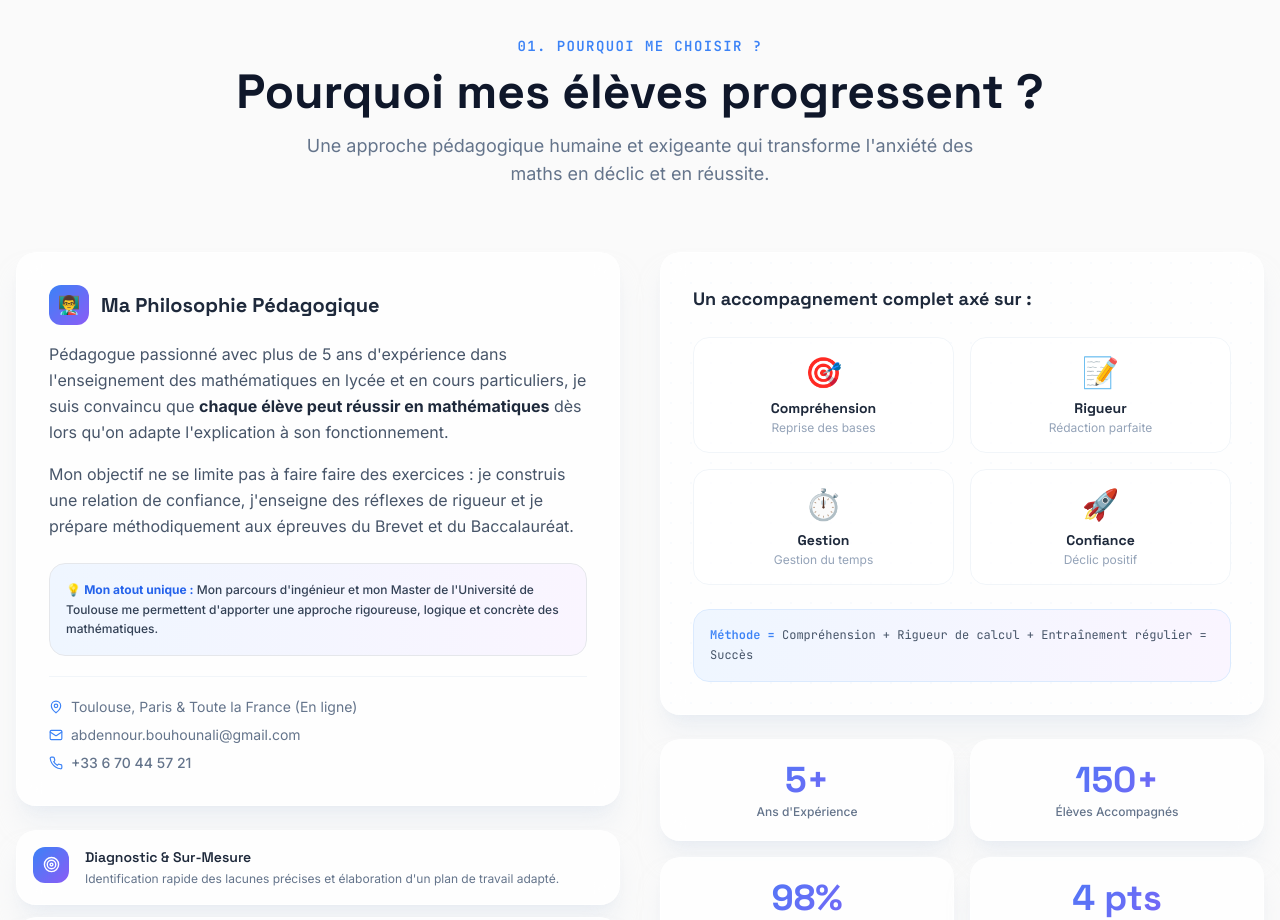
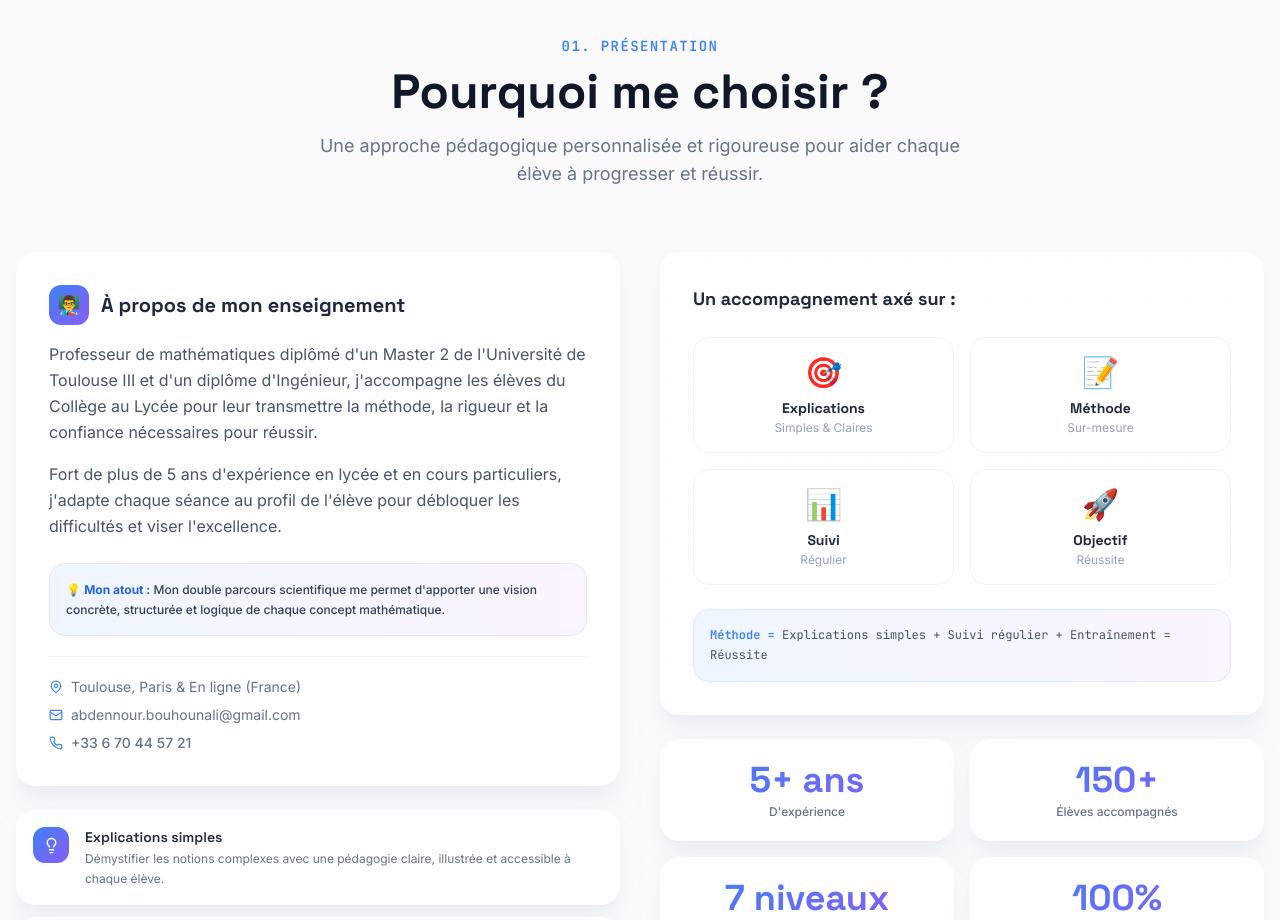
Before and after one commit to Abdennour-bouhounali/prof-portfolio, a React (Vite) app: page / in a window 1280 px wide. Shown: the part 860-1780 px from the top of the page. Built offline with nearby package versions, Linux system fonts and the light colour scheme.

Commit message:
Transform About.jsx into Pourquoi me choisir with 4 pillars and educational metrics

```diff
--- a/src/components/About.jsx
+++ b/src/components/About.jsx
@@ -1,19 +1,35 @@
 import { useEffect, useRef, useState } from 'react';
 import { motion, useInView } from 'framer-motion';
-import { Target, Lightbulb, Trophy, Award, MapPin, Mail, Phone, BookOpen } from 'lucide-react';
+import { Lightbulb, Sliders, LineChart, Target, MapPin, Mail, Phone } from 'lucide-react';
 
 const whatIDo = [
-  { icon: Target, label: 'Diagnostic & Sur-Mesure', desc: 'Identification rapide des lacunes précises et élaboration d\'un plan de travail adapté.' },
-  { icon: Lightbulb, label: 'Déclic & Autonomie', desc: 'Explications claires, schémas intuitifs et méthode progressive pour rendre le cours évident.' },
-  { icon: Trophy, label: 'Préparation aux Examens', desc: 'Entraînement intensif sur annales du Brevet et du Bac avec gestion du temps et du stress.' },
-  { icon: Award, label: 'Rigueur & Suivi Parents', desc: 'Enseignement de la rédaction d\'examen et bilan synthétique transmis après chaque cours.' },
+  {
+    icon: Lightbulb,
+    label: 'Explications simples',
+    desc: 'Démystifier les notions complexes avec une pédagogie claire, illustrée et accessible à chaque élève.'
+  },
+  {
+    icon: Sliders,
+    label: 'Méthode personnalisée',
+    desc: 'Un accompagnement sur-mesure adapté au rythme, au niveau et au mode d\'apprentissage de votre enfant.'
+  },
+  {
+    icon: LineChart,
+    label: 'Suivi régulier',
+    desc: 'Un bilan d\'avancement systématique après chaque séance pour mesurer les progrès et informer les parents.'
+  },
+  {
+    icon: Target,
+    label: 'Objectif réussite',
+    desc: 'Préparation ciblée aux devoirs surveillés, contrôles et examens officiels (Brevet DNB et Baccalauréat).'
+  },
 ];
 
 const stats = [
-  { value: 5, suffix: '+', label: "Ans d'Expérience" },
-  { value: 150, suffix: '+', label: 'Élèves Accompagnés' },
-  { value: 98, suffix: '%', label: 'Réussite Brevet / Bac' },
-  { value: 4, suffix: ' pts', label: 'Progression Moyenne' },
+  { value: 5, suffix: '+ ans', label: "D'expérience" },
+  { value: 150, suffix: '+', label: 'Élèves accompagnés' },
+  { value: 7, suffix: ' niveaux', label: 'Du Collège au Lycée' },
+  { value: 100, suffix: '%', label: 'En ligne & À domicile' },
 ];
 
 function CountUp({ target, suffix, inView }) {
@@ -74,11 +90,11 @@ export default function About() {
           className="text-center mb-16"
         >
           <p className="font-mono-jetbrains text-blue-500 text-sm font-semibold tracking-widest uppercase mb-3">
-            01. Pourquoi me choisir ?
+            01. Présentation
           </p>
-          <h2 className="section-title">Pourquoi mes élèves progressent ?</h2>
+          <h2 className="section-title">Pourquoi me choisir ?</h2>
           <p className="section-subtitle">
-            Une approche pédagogique humaine et exigeante qui transforme l'anxiété des maths en déclic et en réussite.
+            Une approche pédagogique personnalisée et rigoureuse pour aider chaque élève à progresser et réussir.
           </p>
         </motion.div>
 
@@ -98,27 +114,27 @@ export default function About() {
                   style={{ background: 'linear-gradient(135deg, #3B82F6, #8B5CF6)' }}>
                   👨‍🏫
                 </div>
-                <h3 className="font-space text-xl font-bold text-slate-800">Ma Philosophie Pédagogique</h3>
+                <h3 className="font-space text-xl font-bold text-slate-800">À propos de mon enseignement</h3>
               </div>
 
               <p className="font-inter text-slate-600 leading-relaxed mb-4">
-                Pédagogue passionné avec plus de 5 ans d'expérience dans l'enseignement des mathématiques en lycée et en cours particuliers, je suis convaincu que <strong className="text-slate-800">chaque élève peut réussir en mathématiques</strong> dès lors qu'on adapte l'explication à son fonctionnement.
+                Professeur de mathématiques diplômé d'un Master 2 de l'Université de Toulouse III et d'un diplôme d'Ingénieur, j'accompagne les élèves du Collège au Lycée pour leur transmettre la méthode, la rigueur et la confiance nécessaires pour réussir.
               </p>
               <p className="font-inter text-slate-600 leading-relaxed">
-                Mon objectif ne se limite pas à faire faire des exercices : je construis une relation de confiance, j'enseigne des réflexes de rigueur et je prépare méthodiquement aux épreuves du Brevet et du Baccalauréat.
+                Fort de plus de 5 ans d'expérience en lycée et en cours particuliers, j'adapte chaque séance au profil de l'élève pour débloquer les difficultés et viser l'excellence.
               </p>
 
               {/* Differentiator banner */}
               <div className="mt-6 p-4 rounded-2xl bg-gradient-to-r from-blue-50 to-purple-50 border border-blue-150">
                 <p className="font-inter text-xs text-slate-700 font-medium leading-relaxed">
-                  💡 <strong className="text-blue-600">Mon atout unique :</strong> Mon parcours d'ingénieur et mon Master de l'Université de Toulouse me permettent d'apporter une approche rigoureuse, logique et concrète des mathématiques.
+                  💡 <strong className="text-blue-600">Mon atout :</strong> Mon double parcours scientifique me permet d'apporter une vision concrète, structurée et logique de chaque concept mathématique.
                 </p>
               </div>
 
               <div className="flex flex-col gap-2 mt-5 pt-5 border-t border-slate-100">
                 <div className="flex items-center gap-2 text-slate-500 text-sm">
                   <MapPin size={14} className="text-blue-500" />
-                  <span>Toulouse, Paris & Toute la France (En ligne)</span>
+                  <span>Toulouse, Paris & En ligne (France)</span>
                 </div>
                 <div className="flex items-center gap-2 text-slate-500 text-sm">
                   <Mail size={14} className="text-blue-500" />
@@ -169,14 +185,14 @@ export default function About() {
                 style={{ backgroundImage: 'radial-gradient(#3B82F6 1px, transparent 1px)', backgroundSize: '20px 20px' }}
               />
               <h3 className="font-space font-bold text-slate-800 text-lg mb-6 relative z-10">
-                Un accompagnement complet axé sur :
+                Un accompagnement axé sur :
               </h3>
               <div className="grid grid-cols-2 gap-4 relative z-10">
                 {[
-                  { emoji: '🎯', label: 'Compréhension', sublabel: 'Reprise des bases' },
-                  { emoji: '📝', label: 'Rigueur', sublabel: 'Rédaction parfaite' },
-                  { emoji: '⏱️', label: 'Gestion', sublabel: 'Gestion du temps' },
-                  { emoji: '🚀', label: 'Confiance', sublabel: 'Déclic positif' },
+                  { emoji: '🎯', label: 'Explications', sublabel: 'Simples & Claires' },
+                  { emoji: '📝', label: 'Méthode', sublabel: 'Sur-mesure' },
+                  { emoji: '📊', label: 'Suivi', sublabel: 'Régulier' },
+                  { emoji: '🚀', label: 'Objectif', sublabel: 'Réussite' },
                 ].map((item, i) => (
                   <motion.div
                     key={item.label}
@@ -192,7 +208,7 @@ export default function About() {
               <div className="mt-6 p-4 rounded-2xl bg-gradient-to-r from-blue-50 to-purple-50 border border-blue-100 relative z-10">
                 <p className="font-mono-jetbrains text-xs text-slate-600 leading-relaxed">
                   <span className="text-blue-500 font-bold">Méthode = </span>
-                  Compréhension + Rigueur de calcul + Entraînement régulier = Succès
+                  Explications simples + Suivi régulier + Entraînement = Réussite
                 </p>
               </div>
             </div>
```
